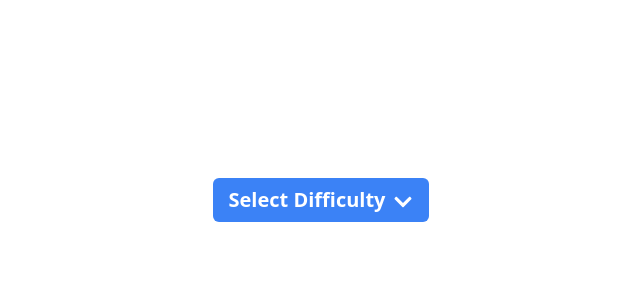
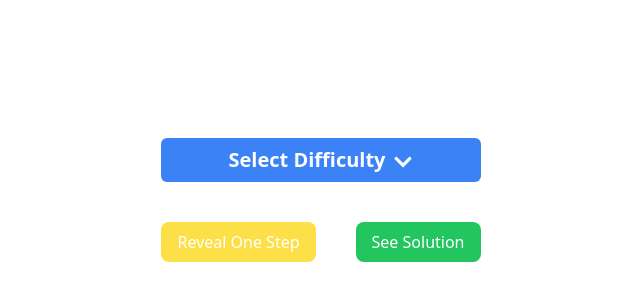
Before and after one commit to Saniya1016/Sudoku-Game, a React (Vite) app in the folder my-sudoku-game/: page / in a window 1280 px wide. Shown: the part 200-500 px from the top of the page, without its empty margins (319-959 px from the left). Built offline with nearby package versions, Linux system fonts and the light colour scheme.

Commit message:
back to gameState being iniitialised in board itsself

```diff
--- a/my-sudoku-game/src/App.jsx
+++ b/my-sudoku-game/src/App.jsx
@@ -1,26 +1,21 @@
 import React, { useState, useEffect } from "react";
 import Board from "./Components/Board";
 import Controls from "./Components/Controls";
-import generateBoard from "./utils/makeBoard";
 
 function App() {
   const [difficulty, setDifficulty] = useState(-1);
   const [key, setKey] = useState(0);
-  const [gameState, setGameState] = useState(null);
 
   useEffect(() => {
-    if (difficulty > -1) {
-      const newGameState = generateBoard(difficulty); // Generate new board on difficulty change
-      setGameState(newGameState);
-      setKey(prevKey => prevKey + 1); // Trigger re-render of Board component
-    }
+    // Increment the key whenever difficulty changes
+    setKey(prevKey => prevKey + 1);
   }, [difficulty]);
 
   return (
     <div className="flex space-y-20 flex-col justify-center items-center h-screen">
-      <Controls setDifficulty={setDifficulty} gameState={gameState} />
-      {gameState && (
-        <Board key={key} gameState={gameState} setGameState={setGameState} />
+      <Controls setDifficulty={setDifficulty} />
+      {difficulty > -1 && (
+        <Board key={key} difficulty={difficulty} />
       )}
     </div>
   );
--- a/my-sudoku-game/src/Components/Board.jsx
+++ b/my-sudoku-game/src/Components/Board.jsx
@@ -1,10 +1,16 @@
-import React from 'react';
+import React, { useState } from 'react';
 import Cell from './Cell';
+import generateBoard from '../utils/makeBoard';
 
-const Board = ({ gameState, setGameState }) => {
+const Board = ({ difficulty }) => {
+
+  const initGameState = generateBoard(difficulty);
+  const [gameState, setGameState] = useState(initGameState);
+
   return (
     <div className="grid grid-cols-9 gap-0.5 p-1 bg-gray-300 max-w-fit">
       {gameState['grid'].map((row, i) =>
+
         row.map((cellValue, j) => (
           <div
             key={`${i}-${j}`}
@@ -14,6 +20,7 @@ const Board = ({ gameState, setGameState }) => {
             `}
           >
             <Cell inputValue={cellValue} gameState={gameState} row={i} col={j} setGameState={setGameState}/>
+
           </div>
         ))
       )}
--- a/my-sudoku-game/src/Components/Controls.jsx
+++ b/my-sudoku-game/src/Components/Controls.jsx
@@ -30,6 +30,8 @@ const Controls = ({setDifficulty}) => {
   return (
     <div className="relative inline-block text-left">
 
+      <div className='flex flex-col space-y-10'>
+
         <div className='flex flex-row items-center'>
           <button
             className='flex justify-center items-center w-full px-4 py-2 bg-blue-500 rounded-md text-center font-bold text-white text-xl hover:bg-blue-600'
@@ -37,6 +39,13 @@ const Controls = ({setDifficulty}) => {
                 {selectedDifficulty}
               <FaChevronDown className="ml-2 mt-1" />
             </button>
+        </div>
+
+        <div className='flex flex-row space-x-10'>
+          <button className='text-white bg-yellow-300 hover:bg-yellow-200 px-4 py-2 rounded-lg'> Reveal One Step </button>
+          <button className='text-white bg-green-500 hover:bg-green-300 px-4 py-2 rounded-lg'> See Solution </button>
+        </div>
+
       </div>
 
       {
```
Lines whose indentation alone changed are shown as unchanged.
